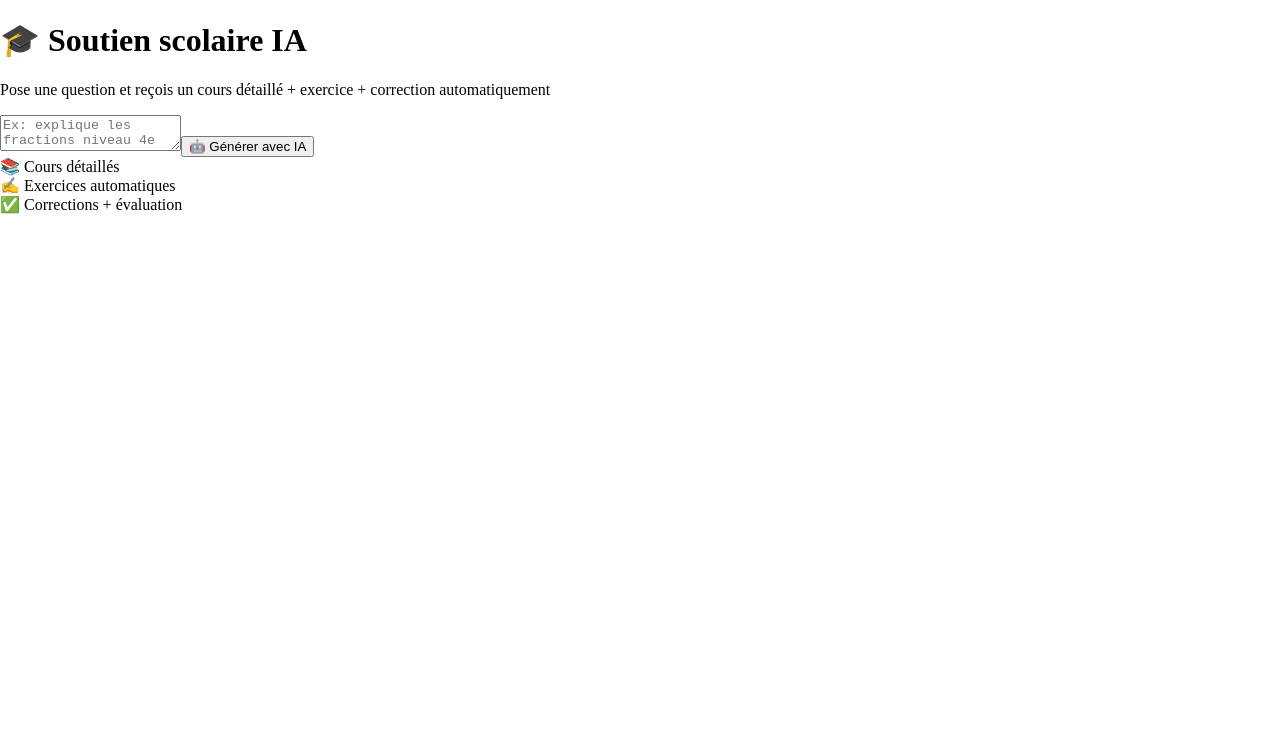
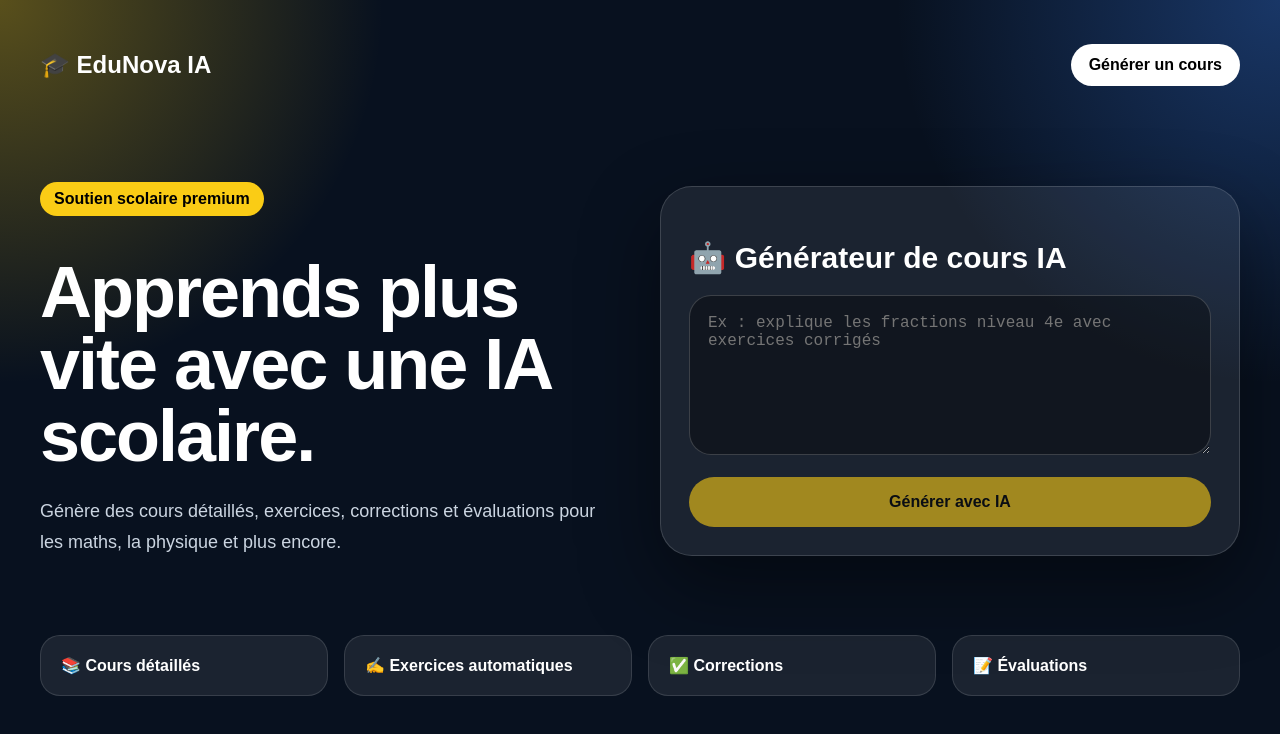
Before and after one commit to samighazouani1234-lab/soutien-scolaire, a Next.js app: page / in a window 1280 px wide. Shown: the top 734 px of the page. Built offline with nearby package versions, Linux system fonts and the light colour scheme.

Commit message:
Update page.tsx

```diff
--- a/app/page.tsx
+++ b/app/page.tsx
@@ -20,72 +20,174 @@ export default function Home() {
     });
 
     const data = await res.json();
-    setAnswer(data.answer);
+    setAnswer(data.answer || "Erreur IA");
     setLoading(false);
   }
 
   return (
-    <main className="min-h-screen bg-gradient-to-br from-black to-blue-900 text-white px-4 py-10 flex flex-col items-center">
+    <main style={styles.page}>
+      <header style={styles.header}>
+        <div style={styles.logo}>🎓 EduNova IA</div>
+        <a href="#ia" style={styles.headerButton}>Générer un cours</a>
+      </header>
 
-      {/* HEADER */}
-      <h1 className="text-3xl md:text-5xl font-bold mb-4 text-center">
-        🎓 Soutien scolaire IA
-      </h1>
+      <section style={styles.hero}>
+        <div>
+          <p style={styles.badge}>Soutien scolaire premium</p>
+          <h1 style={styles.title}>Apprends plus vite avec une IA scolaire.</h1>
+          <p style={styles.subtitle}>
+            Génère des cours détaillés, exercices, corrections et évaluations pour les maths, la physique et plus encore.
+          </p>
+        </div>
 
-      <p className="text-gray-300 text-center mb-8 max-w-xl">
-        Pose une question et reçois un cours détaillé + exercice + correction automatiquement
-      </p>
+        <div id="ia" style={styles.card}>
+          <h2 style={styles.cardTitle}>🤖 Générateur de cours IA</h2>
 
-      {/* CARD */}
-      <div className="w-full max-w-2xl bg-white/10 backdrop-blur-lg p-6 rounded-2xl shadow-xl">
-
-        {/* TEXTAREA */}
           <textarea
             value={question}
             onChange={(e) => setQuestion(e.target.value)}
-          placeholder="Ex: explique les fractions niveau 4e"
-          className="w-full h-32 p-4 rounded-lg bg-black/40 text-white border border-gray-600 focus:outline-none"
+            placeholder="Ex : explique les fractions niveau 4e avec exercices corrigés"
+            style={styles.textarea}
           />
 
-        {/* BUTTON */}
           <button
             onClick={askAI}
-          className="w-full mt-4 py-3 rounded-lg bg-white text-black font-semibold hover:scale-105 transition"
+            disabled={loading || !question.trim()}
+            style={{
+              ...styles.button,
+              opacity: loading || !question.trim() ? 0.6 : 1,
+            }}
           >
-          🤖 Générer avec IA
+            {loading ? "⏳ Génération..." : "Générer avec IA"}
           </button>
 
-        {/* LOADING */}
-        {loading && (
-          <p className="mt-4 text-yellow-300">⏳ L'IA réfléchit...</p>
-        )}
-
-        {/* RESULT */}
           {answer && (
-          <div className="mt-6 bg-black/40 p-4 rounded-lg">
-            <h2 className="font-bold mb-2">📘 Réponse :</h2>
-            <p className="whitespace-pre-line">{answer}</p>
+            <div style={styles.answer}>
+              <h3>📘 Réponse</h3>
+              <p style={{ whiteSpace: "pre-line", lineHeight: 1.7 }}>{answer}</p>
             </div>
           )}
         </div>
+      </section>
 
-      {/* SECTION FEATURES */}
-      <div className="mt-12 grid grid-cols-1 md:grid-cols-3 gap-6 max-w-4xl">
-
-        <div className="bg-white/10 p-4 rounded-xl">
-          📚 Cours détaillés
-        </div>
-
-        <div className="bg-white/10 p-4 rounded-xl">
-          ✍️ Exercices automatiques
-        </div>
-
-        <div className="bg-white/10 p-4 rounded-xl">
-          ✅ Corrections + évaluation
-        </div>
-
-      </div>
-
+      <section style={styles.features}>
+        <div style={styles.feature}>📚 Cours détaillés</div>
+        <div style={styles.feature}>✍️ Exercices automatiques</div>
+        <div style={styles.feature}>✅ Corrections</div>
+        <div style={styles.feature}>📝 Évaluations</div>
+      </section>
     </main>
   );
 }
+
+const styles: Record<string, React.CSSProperties> = {
+  page: {
+    minHeight: "100vh",
+    background:
+      "radial-gradient(circle at top left, #facc1555, transparent 25%), radial-gradient(circle at top right, #3b82f655, transparent 25%), #08111f",
+    color: "white",
+    fontFamily: "Arial, sans-serif",
+    padding: 24,
+  },
+  header: {
+    maxWidth: 1200,
+    margin: "0 auto",
+    display: "flex",
+    justifyContent: "space-between",
+    alignItems: "center",
+    padding: "20px 0",
+  },
+  logo: {
+    fontSize: 24,
+    fontWeight: 900,
+  },
+  headerButton: {
+    background: "white",
+    color: "black",
+    padding: "12px 18px",
+    borderRadius: 999,
+    textDecoration: "none",
+    fontWeight: 800,
+  },
+  hero: {
+    maxWidth: 1200,
+    margin: "60px auto",
+    display: "grid",
+    gridTemplateColumns: "repeat(auto-fit, minmax(300px, 1fr))",
+    gap: 40,
+    alignItems: "center",
+  },
+  badge: {
+    display: "inline-block",
+    background: "#facc15",
+    color: "black",
+    padding: "8px 14px",
+    borderRadius: 999,
+    fontWeight: 800,
+  },
+  title: {
+    fontSize: "clamp(42px, 8vw, 72px)",
+    lineHeight: 1,
+    margin: "24px 0",
+    letterSpacing: -2,
+  },
+  subtitle: {
+    fontSize: 18,
+    color: "#cbd5e1",
+    lineHeight: 1.7,
+  },
+  card: {
+    background: "rgba(255,255,255,0.08)",
+    border: "1px solid rgba(255,255,255,0.15)",
+    borderRadius: 32,
+    padding: 28,
+    boxShadow: "0 30px 80px rgba(0,0,0,0.45)",
+  },
+  cardTitle: {
+    fontSize: 30,
+    marginBottom: 20,
+  },
+  textarea: {
+    width: "100%",
+    minHeight: 160,
+    borderRadius: 22,
+    border: "1px solid rgba(255,255,255,0.18)",
+    background: "rgba(0,0,0,0.35)",
+    color: "white",
+    padding: 18,
+    fontSize: 16,
+    boxSizing: "border-box",
+  },
+  button: {
+    marginTop: 18,
+    width: "100%",
+    padding: 16,
+    borderRadius: 999,
+    border: 0,
+    background: "#facc15",
+    color: "black",
+    fontWeight: 900,
+    fontSize: 16,
+    cursor: "pointer",
+  },
+  answer: {
+    marginTop: 24,
+    background: "rgba(0,0,0,0.35)",
+    padding: 20,
+    borderRadius: 22,
+  },
+  features: {
+    maxWidth: 1200,
+    margin: "60px auto",
+    display: "grid",
+    gridTemplateColumns: "repeat(auto-fit, minmax(220px, 1fr))",
+    gap: 16,
+  },
+  feature: {
+    background: "rgba(255,255,255,0.08)",
+    padding: 20,
+    borderRadius: 20,
+    fontWeight: 800,
+    border: "1px solid rgba(255,255,255,0.12)",
+  },
+};
```
Lines whose indentation alone changed are shown as unchanged.
